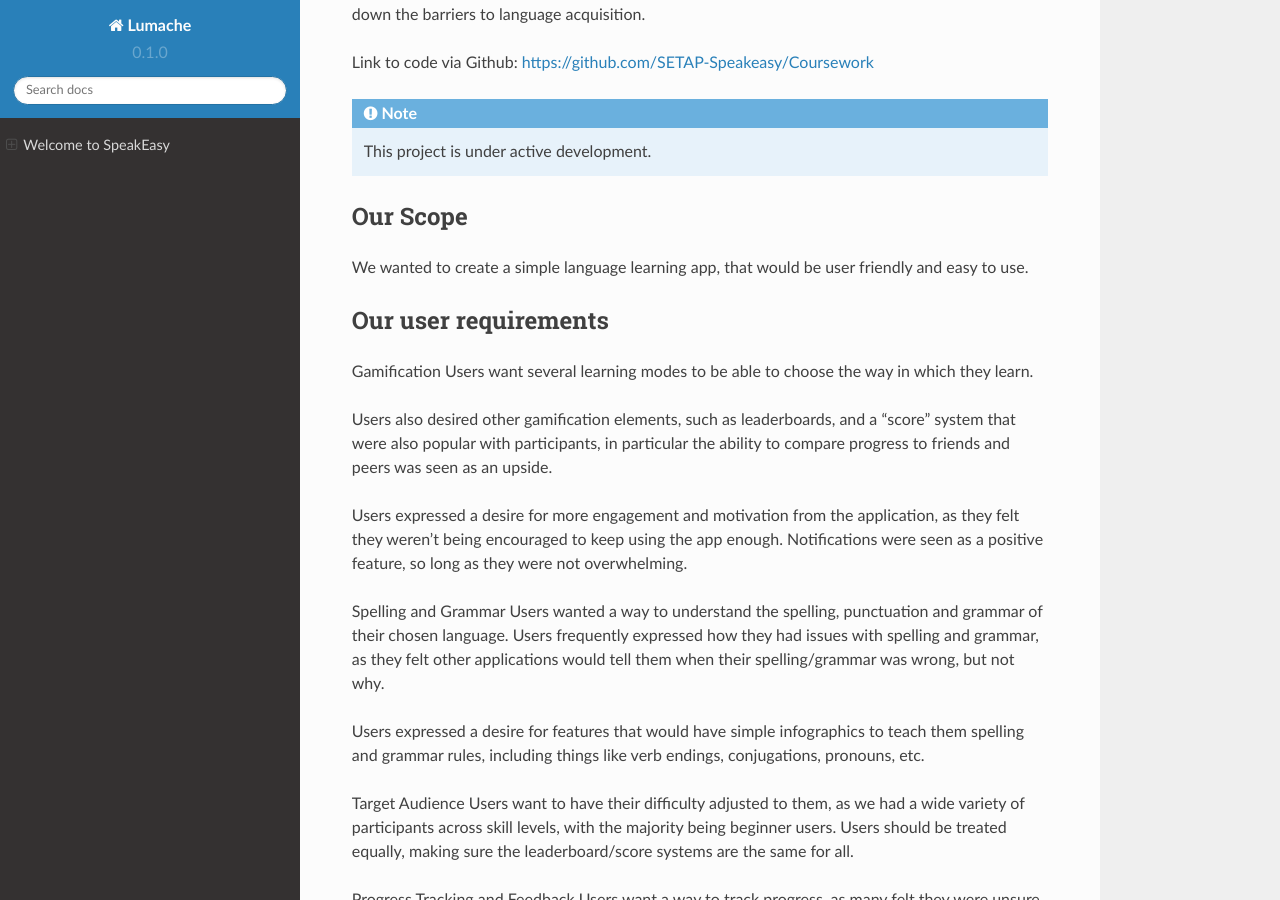
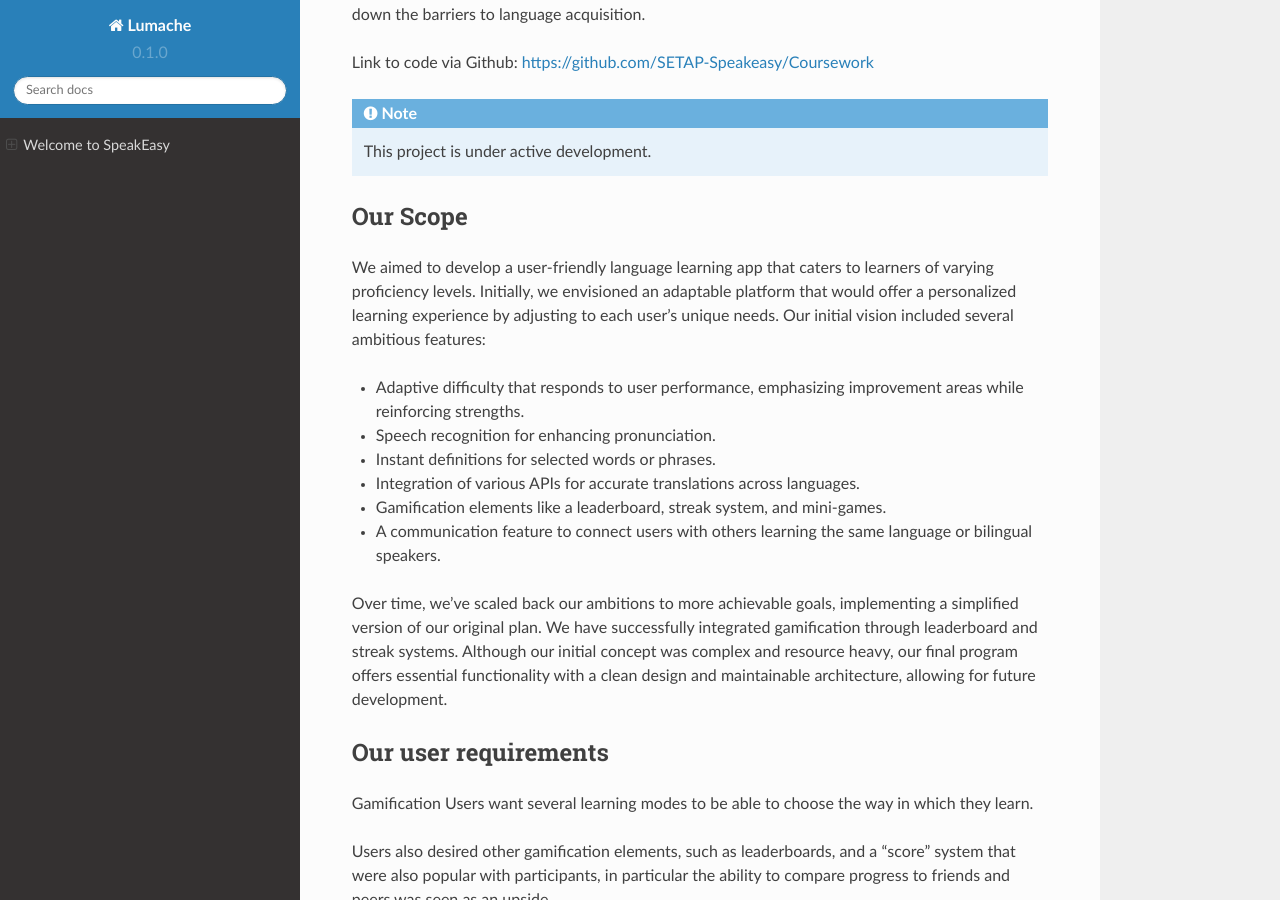
Before and after one commit to LuckyLarry13/READTHEDOCSTEST, a Sphinx documentation site: the page built from docs/source/index.rst, in a window 1280 px wide and 900 px high, scrolled down 205 px. Built offline with Sphinx 7.4.7 and the Read the Docs theme 2.0.0, drawn with Linux system fonts in a browser that asks for light colours; some of the changed text lies outside the part shown.

Commit message:
Update index.rst

```diff
--- a/docs/source/index.rst
+++ b/docs/source/index.rst
@@ -10,7 +10,17 @@ Link to code via Github: https://github.com/SETAP-Speakeasy/Coursework
 
 Our Scope
 --------
-We wanted to create a simple language learning app, that would be user friendly and easy to use.
+We aimed to develop a user-friendly language learning app that caters to learners of varying proficiency levels. Initially, we envisioned an adaptable platform that would offer a personalized learning experience by adjusting to each user's unique needs. Our initial vision included several ambitious features:
+
+- Adaptive difficulty that responds to user performance, emphasizing improvement areas while reinforcing strengths.
+- Speech recognition for enhancing pronunciation.
+- Instant definitions for selected words or phrases.
+- Integration of various APIs for accurate translations across languages.
+- Gamification elements like a leaderboard, streak system, and mini-games.
+- A communication feature to connect users with others learning the same language or bilingual speakers.
+
+Over time, we've scaled back our ambitions to more achievable goals, implementing a simplified version of our original plan. We have successfully integrated gamification through leaderboard and streak systems. Although our initial concept was complex and resource heavy, our final program offers essential functionality with a clean design and maintainable architecture, allowing for future development.
+
 
 Our user requirements
 ---------------------
@@ -46,10 +56,19 @@ Users wanted to have their difficulty adjust to how well they’re doing, if par
 --NOTE NOT SOME OF THESE REQUIREMENTS HAVE CHANGED SINCE THE FIRST SUBMISSION DUE TO SCOPE, TIME AND RESOURCES.
 
 Elements of implementation
--------------------------
+-------------------
+This is how code architecture is setup
 
+assets/images - used to store images and assets
 
+lib
+ - database - ( createtables.sql, droptables.sql, insert.sql, queries.sql) - names    are self explanatory of what they do.
 
+- screens - (exportScreens.dart - used to export screens instead of importing them helps with readablitity, LeaderboardPage.dart - logic for displaying usernames score and place in global leaderboard, LearnScreen.dart - logic for the page where chooses between quiz and study  , LoginScreen.dart - handles login and sign up screens and backend, MenuScreen.dart - landing page of our app, QuizScreen.dart - quiz screen, game mode user chooses, this one tests the user on their knowledge from them to get a score for the leaderboard and so they can advance through the ranks, SettingsPage.dart- basic settings page(NO FUNCTIONALITY), StudyScreen.dart - this is another screen for the gamemode that helps user with questions)
+
+- globals.dart - all our global variables
+
+- main.dart - used to run our code
 
 How to set up
 --------------
```
